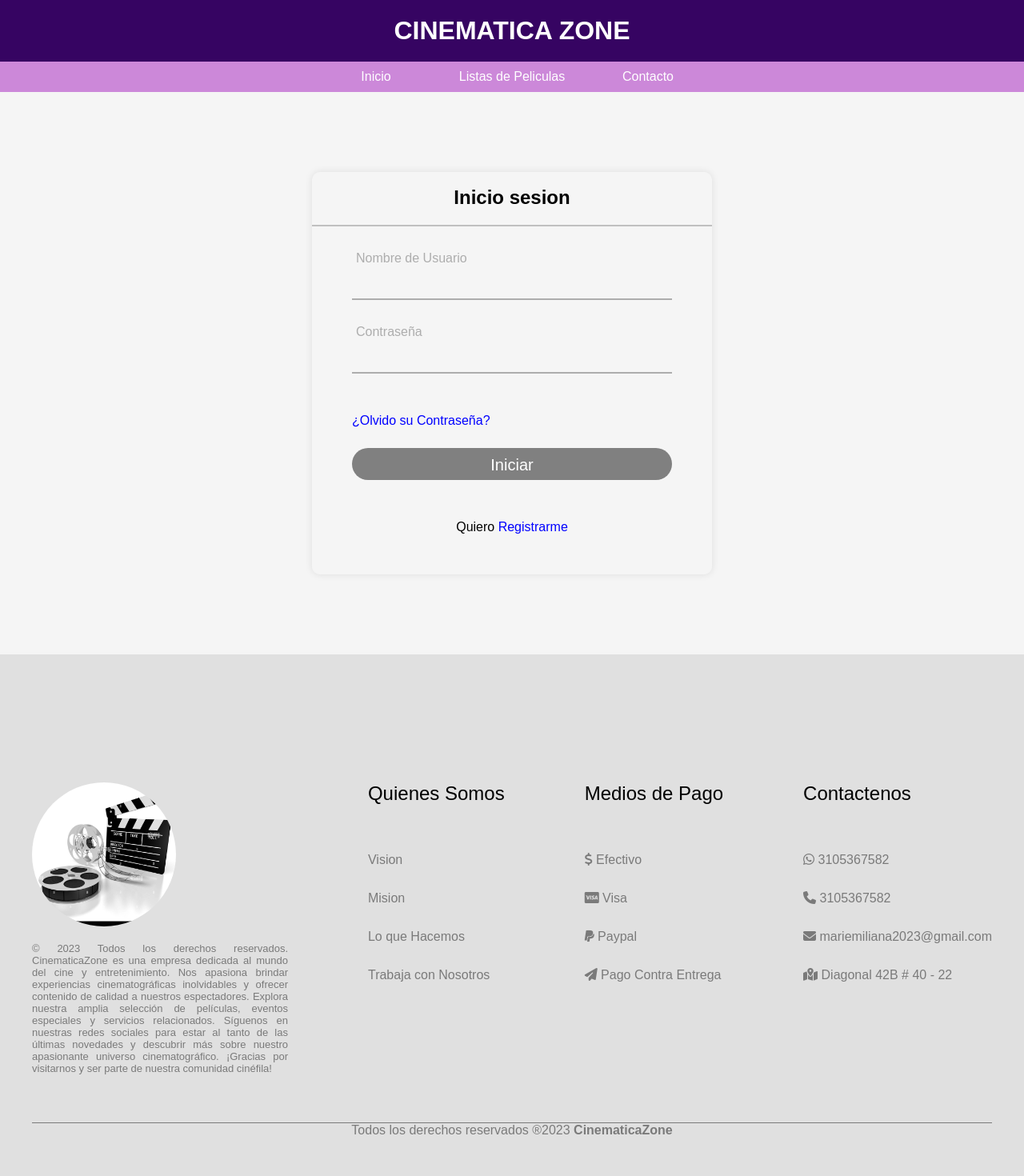
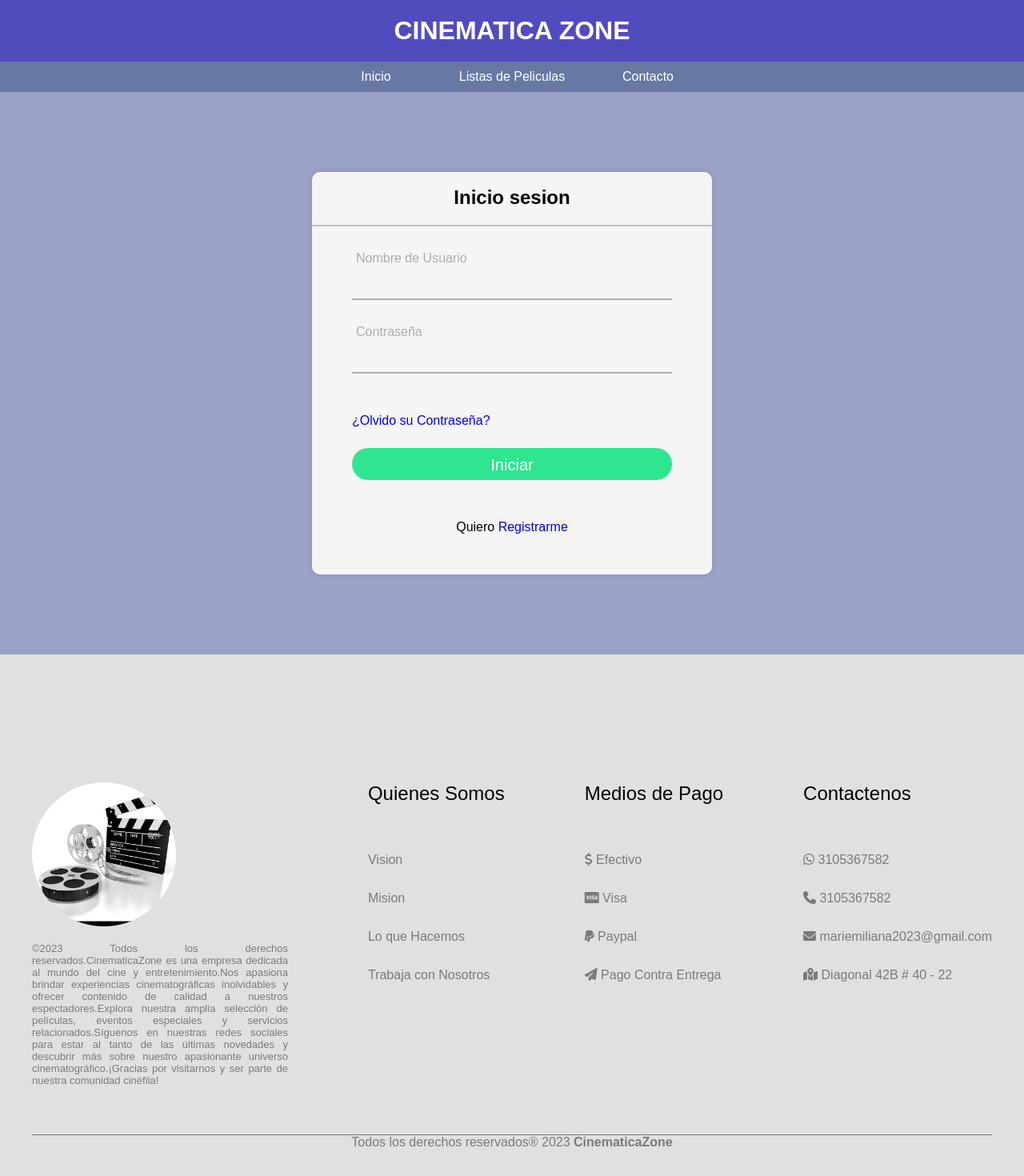
Before and after one commit to mariemiarias/CinematicaZone, a React (Create React App) app: page /login in a window 1280 px wide. Shown: the top 1470 px of the page at 80% size. Built offline with nearby package versions, Linux system fonts and the light colour scheme.

Commit message:
modificamos los colores

```diff
--- a/src/componentes/Contacto/Contacto.css
+++ b/src/componentes/Contacto/Contacto.css
@@ -1,30 +1,29 @@
-
   body {
-    background: whitesmoke;
+      background: rgb(155, 162, 199);
       font-family: Arial, Helvetica, sans-serif;
   }
 
   .contact-content {
       max-width: 500px;
       margin: 100px auto;
-    background: whitesmoke;
+      background: rgb(23, 131, 220);
       border-radius: 10px;
-    box-shadow: 0 0 10px 0 rgba(0,0,0,.1);
+      box-shadow: 0 0 10px 0 rgba(0, 0, 0, .1);
       display: flex;
       overflow: hidden;
   }
 
   .form-contact {
-    background: #FFF;
+      background: #8ad0db;
       width: 500px;
       box-shadow: 7px 13px 37px rgba(0, 0, 0, .8);
   }
 
   header {
       width: 100%;
-    background: gray;
+      background: rgb(126, 126, 131);
       overflow: hidden;
-    color: white;
+      color: #8ad0db;
   }
 
   header span {
@@ -40,7 +39,9 @@
       color: gray;
   }
 
-  .contact label, .contact input, .contact textarea {
+  .contact label,
+  .contact input,
+  .contact textarea {
       display: block;
       width: 100%;
       margin-bottom: 5px;
@@ -50,7 +51,8 @@
       font-weight: 700;
   }
 
-  .contact input:not([type='submit']), .contact textarea {
+  .contact input:not([type='submit']),
+  .contact textarea {
       border: none;
       border-bottom: 2px solid black;
       margin-bottom: 10px;
@@ -65,11 +67,10 @@
 
   input[type='submit'] {
       padding: 10px;
-    background: gray;
+      background: rgb(46, 230, 144);
       border: none;
       color: white;
       font-size: 20px;
       /* pointer-events: none; */
       cursor: pointer;
-
   }
--- a/src/componentes/Footer/Footer.js
+++ b/src/componentes/Footer/Footer.js
@@ -3,83 +3,101 @@ import K from "../../IMG/logo.jpg";
 import "./Footer.css";
 
 class Footer extends Component {
-  state = {};
-  render() {
-    return (
-      <div className="Footer">
-        <footer>
-          <div className="container_footer">
-            <div className="box_footer">
-              <div className="logo">
-                <img src={K} alt="" />
-              </div>
-              <div className="terminos">
-                <p>
-                  © 2023 Todos los derechos reservados. CinematicaZone es una
-                  empresa dedicada al mundo del cine y entretenimiento. Nos
-                  apasiona brindar experiencias cinematográficas inolvidables y
-                  ofrecer contenido de calidad a nuestros espectadores. Explora
-                  nuestra amplia selección de películas, eventos especiales y
-                  servicios relacionados. Síguenos en nuestras redes sociales
-                  para estar al tanto de las últimas novedades y descubrir más
-                  sobre nuestro apasionante universo cinematográfico. ¡Gracias
-                  por visitarnos y ser parte de nuestra comunidad cinéfila!
-                </p>
-              </div>
-            </div>
+    state = {};
+    render() {
+        return ( <
+            div className = "Footer" >
+            <
+            footer >
+            <
+            div className = "container_footer" >
+            <
+            div className = "box_footer" >
+            <
+            div className = "logo" >
+            <
+            img src = { K }
+            alt = "" / >
+            <
+            /div> <
+            div className = "terminos" >
+            <
+            p > ©2023 Todos los derechos reservados.CinematicaZone es una empresa dedicada al mundo del cine y entretenimiento.Nos apasiona brindar experiencias cinematográficas inolvidables y ofrecer contenido de calidad a nuestros espectadores.Explora nuestra amplia selección de películas, eventos especiales y servicios relacionados.Síguenos en nuestras redes sociales para estar al tanto de las últimas novedades y descubrir más sobre nuestro apasionante universo cinematográfico.¡Gracias por visitarnos y ser parte de nuestra comunidad cinéfila!
+            <
+            /p> < /
+            div > <
+            /div>
 
-            <div className="box_footer">
-              <h2>Quienes Somos</h2>
-              <a href="#">Vision</a>
-              <a href="#">Mision</a>
-              <a href="#">Lo que Hacemos</a>
-              <a href="#">Trabaja con Nosotros</a>
-            </div>
+            <
+            div className = "box_footer" >
+            <
+            h2 > Quienes Somos < /h2> <
+            a href = "#" > Vision < /a> <
+            a href = "#" > Mision < /a> <
+            a href = "#" > Lo que Hacemos < /a> <
 
-            <div className="box_footer">
-              <h2>Medios de Pago</h2>
-              <a href="#">
-                <i class="fa-solid fa-dollar-sign"></i> Efectivo
-              </a>
-              <a href="https://www.visa.com.co/">
-                <i class="fa-brands fa-cc-visa"></i> Visa
-              </a>
-              <a href="https://www.paypal.com/co/home">
-                <i class="fa-brands fa-paypal"></i> Paypal
-              </a>
-              <a href="https://encolombia.com/economia/empresas/logistica/pago-contra-entrega/">
-                <i class="fa-solid fa-paper-plane"></i> Pago Contra Entrega
-              </a>
-            </div>
+            a href = "#" > Trabaja con Nosotros < /a> < /
+            div >
 
-            <div className="box_footer">
-              <h2>Contactenos</h2>
-              <a href="https://api.whatsapp.com/send/?phone=573187999825&text&type=phone_number&app_absent=0">
-                <i class="fa-brands fa-whatsapp"></i> 3105367582
-              </a>
-              <a href="#">
-                <i class="fa-sharp fa-solid fa-phone"></i> 3105367582
-              </a>
-              <a href="https://accounts.google.com/">
-                <i class="fa-solid fa-envelope"></i> mariemiliana2023@gmail.com
-              </a>
-              <a href="https://goo.gl/maps/fBydmutqQSyKMpS89">
-                <i class="fa-solid fa-map-location-dot"></i> Diagonal 42B # 40 - 22
-              </a>
-            </div>
+            <
+            div className = "box_footer" >
+            <
+            h2 > Medios de Pago < /h2> <
+            a href = "#" >
+            <
+            i class = "fa-solid fa-dollar-sign" > < /i> Efectivo < /
+            a > <
+            a href = "https://www.visa.com.co/" >
+            <
+            i class = "fa-brands fa-cc-visa" > < /i> Visa < /
+            a > <
+            a href = "https://www.paypal.com/co/home" >
+            <
+            i class = "fa-brands fa-paypal" > < /i> Paypal < /
+            a > <
+            a href = "https://encolombia.com/economia/empresas/logistica/pago-contra-entrega/" >
+            <
+            i class = "fa-solid fa-paper-plane" > < /i> Pago Contra Entrega < /
+            a > <
+            /div>
 
-          </div>
-          <div className="box_copyright">
-            <hr />
-            <p>
-              Todos los derechos reservados ®2023
-              <b> CinematicaZone</b>
-            </p>
-          </div>
-        </footer>
-      </div>
-    );
-  }
+            <
+            div className = "box_footer" >
+            <
+            h2 > Contactenos < /h2> <
+            a href = "https://api.whatsapp.com/send/?phone=573105367582&text&type=phone_number&app_absent=0" >
+            <
+            i class = "fa-brands fa-whatsapp" > < /i> 3105367582 < /
+            a > <
+            a href = "#" >
+            <
+            i class = "fa-sharp fa-solid fa-phone" > < /i> 3105367582 < /
+            a > <
+            a href = "https://accounts.google.com/" >
+            <
+            i class = "fa-solid fa-envelope" > < /i> mariemiliana2023@gmail.com < /
+            a > <
+            a href = "https://goo.gl/maps/fBydmutqQSyKMpS89" >
+            <
+            i class = "fa-solid fa-map-location-dot" > < /i> Diagonal 42B # 40 - 22 < /
+            a > <
+            /div>
+
+            <
+            /div> <
+            div className = "box_copyright" >
+            <
+            hr / >
+            <
+            p >
+            Todos los derechos reservados® 2023 <
+            b > CinematicaZone < /b> < /
+            p > <
+            /div> < /
+            footer > <
+            /div>
+        );
+    }
 }
 
 export default Footer;
--- a/src/componentes/Navbar/Navbar.css
+++ b/src/componentes/Navbar/Navbar.css
@@ -1,5 +1,4 @@
 /* Css barra de navegacion */
-
 
 * {
     padding: 0;
@@ -8,14 +7,13 @@
 
 h1 {
     text-align: center;
-    background-color: #360462;
+    background-color: #514cbe;
     color: white;
     padding: 20px;
-
 }
 
 nav ul {
-    background-color:#cc88d9;
+    background-color: #6779a3;
     width: 100%;
     list-style-type: none;
     text-align: center;
@@ -34,5 +32,4 @@
 
 nav li:hover {
     background-color: black;
-
 }
```
Lines whose indentation alone changed are shown as unchanged.
